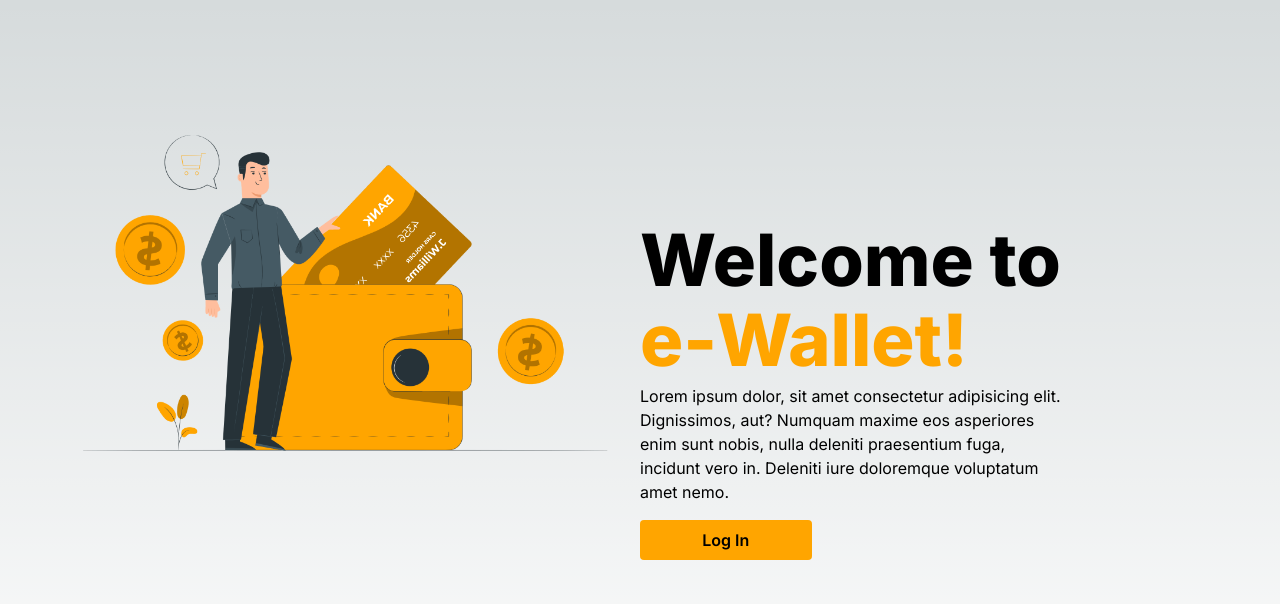
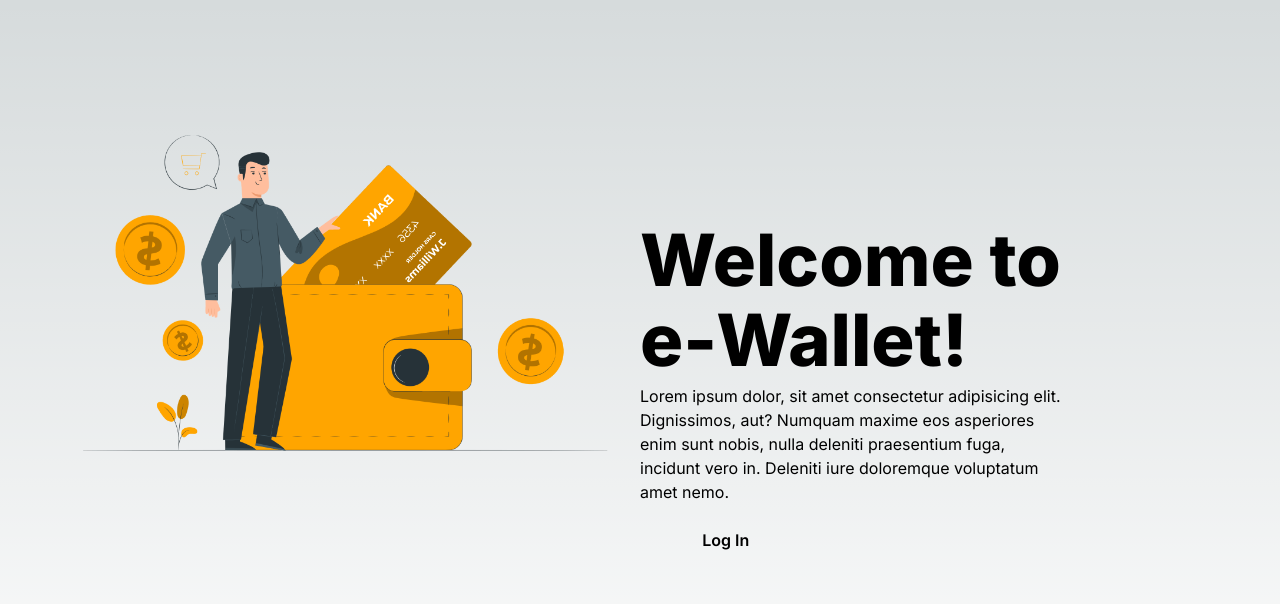
Before and after one commit to MiguelZ01/Wallet, a Next.js app in the folder client/: page / in a window 1280 px wide. Shown: the top 604 px of the page. Built offline with nearby package versions, Linux system fonts and the light colour scheme.

Commit message:
Add (tailwind.config): colors variables

```diff
--- a/client/tailwind.config.ts
+++ b/client/tailwind.config.ts
@@ -8,7 +8,18 @@ const config: Config = {
   ],
   theme: {
     extend: {
-      colors: { MainYellow: '#ffa500', Button: '#D9D9D9' },
+      colors: {
+        bg: '#000000',
+        bg_200: '#161616',
+        bg_300: '#2c2c2c',
+        primary: '#ffa500',
+        primary_200: '#dd8900',
+        primary_300: '#904a00',
+        accent: '#ff6200',
+        accent_200: '#fffca0',
+        text: '#FFFFFF',
+        text_200: '#e0e0e0',
+      },
     },
   },
   plugins: [],
```
